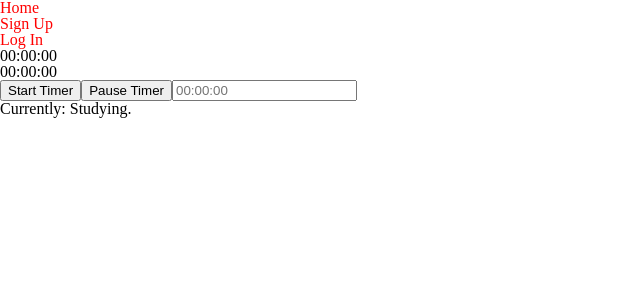
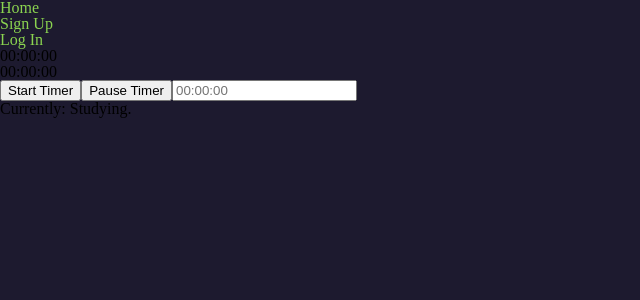
Before and after one commit to Gatteber/study-tracker, a React (Vite) app in the folder client/: page / in a window 1280 px wide. Shown: the top 300 px of the page, without its empty margins (0-640 px from the left). Built offline with nearby package versions, Linux system fonts and the light colour scheme.

Commit message:
navbar styling test

```diff
--- a/client/src/components/Navbar.tsx
+++ b/client/src/components/Navbar.tsx
@@ -5,13 +5,13 @@ const Navbar = () => {
   return (
     <>
       {loggedIn ? (
-        <ul className="test">
+        <ul className="nav-item">
           <li>Profile</li>
           <li>Study</li>
           <li>Logout</li>
         </ul>
       ) : (
-        <ul className="test">
+        <ul className="nav-item">
           <li>Home</li>
           <li>Sign Up</li>
           <li>Log In</li>
--- a/client/src/scss/_navbar.scss
+++ b/client/src/scss/_navbar.scss
@@ -1,5 +1,7 @@
-.test {
+@import "./variables";
+
+.nav-item {
     list-style: none;
     text-decoration: none;
-    color: red;
+    color: $lightGreen;
 }
--- /dev/null
+++ b/client/src/scss/_variables.scss
@@ -0,0 +1,6 @@
+$darkGreen: #3f6d4e;
+$white: rgb(226, 229, 208);
+$black: #1d1a2f;
+$lightGreen: #8bd450;
+$lightPurple: #965fd4;
+$darkPurple: #734f9a;
--- a/client/src/style.scss
+++ b/client/src/style.scss
@@ -1,3 +1,4 @@
+@import "./scss/variables";
 @import "./scss/meyerreset";
 @import "./scss/navbar";
 
@@ -5,5 +6,5 @@
 body {
     width: 100vh;
     height: auto;
-    background-color: white;
+    background-color: $black;
 }
```
